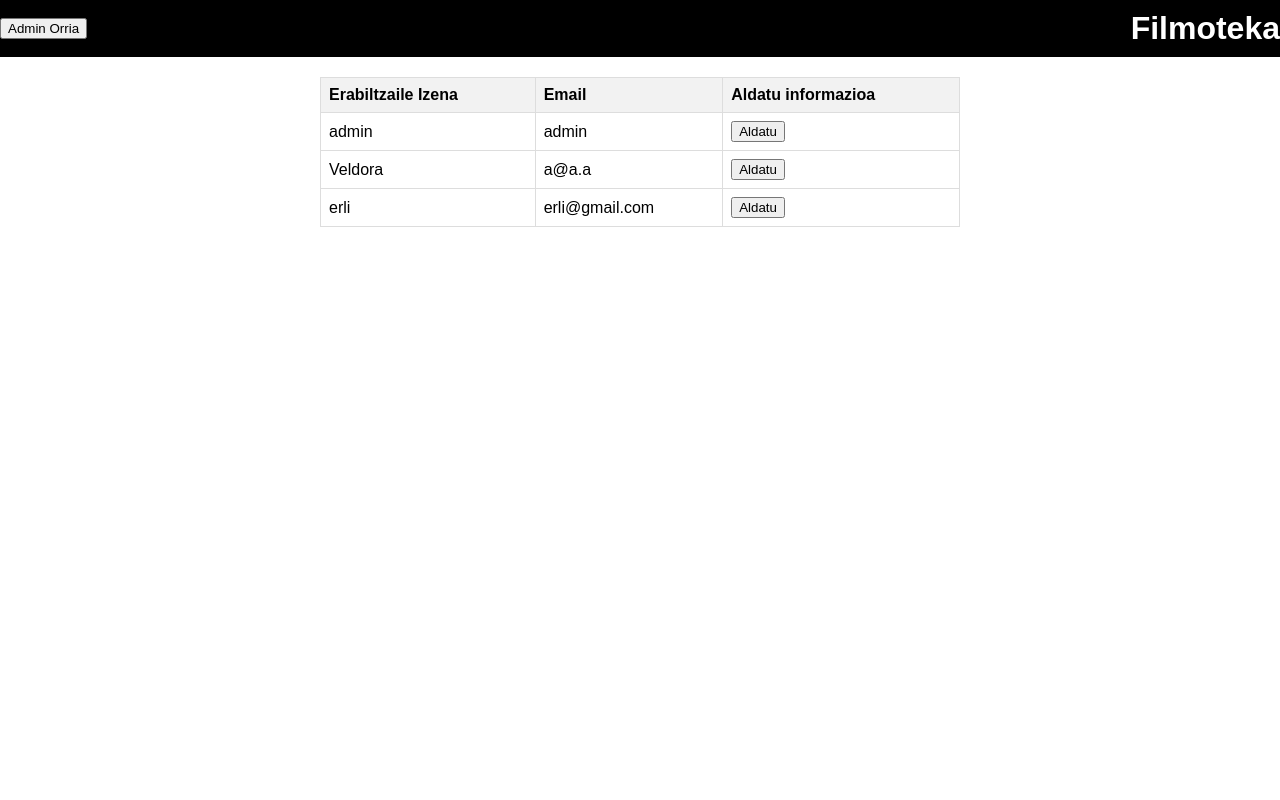
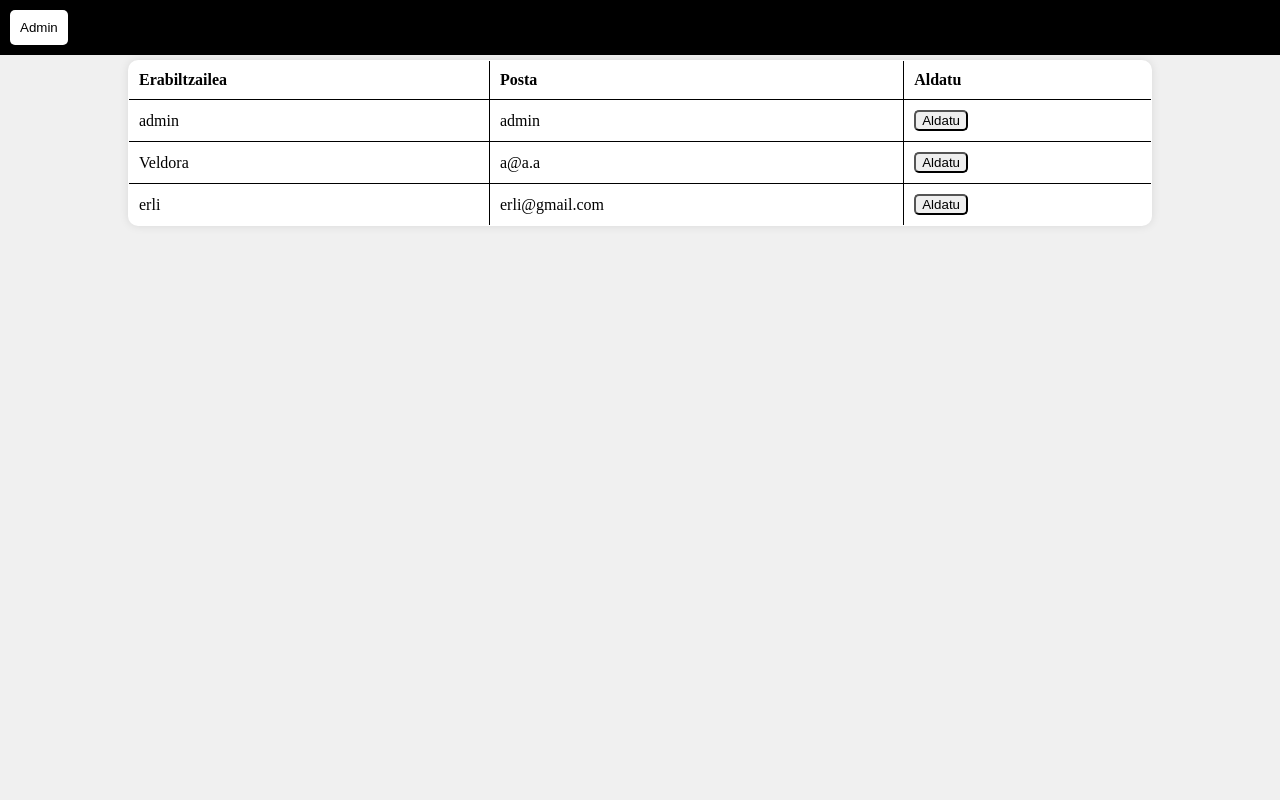
Before and after one commit to TamfuErli/ISAD_PROIEKTU, a Flask app: page /aldatu_datuak in a window 1280 px wide. Run offline with Flask 3, Linux system fonts and the light colour scheme.

Commit message:
json admin erabiltzaile

```diff
--- a/controller/erabiltzaile_kudeaketa.py
+++ b/controller/erabiltzaile_kudeaketa.py
@@ -1,6 +1,7 @@
 import datetime
-from flask import session
+from flask import jsonify, session
 from modeloa import Erabiltzailea, Alokairua, Pelikula, PelikulaList, Connection
+import json
 db=Connection()
 
 def erabiltzailea_logeatu(pPosta, pPasahitza):
@@ -49,7 +50,18 @@ def listaErabiltzaileak():
 
 def listaErabiltzaileakOnartuta():
     erabiltzaileak = db.select("SELECT * FROM Erabiltzailea WHERE Onartua = 1")
-    return [Erabiltzailea(*erabiltzailea) for erabiltzailea in erabiltzaileak]
+    erabiltzaile_json = [
+        {
+            "kodePers": erabiltzailea[0],
+            "izena": erabiltzailea[1],
+            "posta": erabiltzailea[3],
+            "alokairuKop": erabiltzailea[4],
+            "adminDa": erabiltzailea[5],
+            "Onartua": erabiltzailea[6]
+        }
+        for erabiltzailea in erabiltzaileak
+    ]
+    return erabiltzaile_json
 
 def erabiltzaileaOnartu(pPosta):
     posta = pPosta
--- a/controller/pagina_kontrola.py
+++ b/controller/pagina_kontrola.py
@@ -109,17 +109,19 @@ def submit_ezabatu():
 
 @app.route('/aldatu_datuak')
 def aldatu_datuak():
-    Erabiltzaileak=erabiltzaile_kudeaketa.listaErabiltzaileakOnartuta()
-    return render_template('datu_erabiltzaile_aldatu.html', Erabiltzaileak=Erabiltzaileak)
+    return render_template('datu_erabiltzaile_aldatu.html')
+@app.route('/lortu_datuak')
+def lortu_datuak():
+    return jsonify(erabiltzaile_kudeaketa.listaErabiltzaileakOnartuta())
+
 
 @app.route('/update_user', methods=['POST'])
 def update_user():
     posta = request.form.get('posta')
     izena = request.form.get('izena')
-    ePosta = request.form.get('ePosta')
-    erabiltzaile_kudeaketa.aldatuErabiltzailea(izena, posta, ePosta)
+    erabiltzaile_kudeaketa.aldatuErabiltzailea(izena, posta, posta)
     return redirect(url_for('aldatu_datuak'))
-    pass
+
 
 @app.route('/logout')
 def logout():
--- a/templates/datu_erabiltzaile_aldatu.html
+++ b/templates/datu_erabiltzaile_aldatu.html
@@ -1,93 +1,141 @@
 <!DOCTYPE html>
-<html lang="en">
+<html lang="eu">
 <head>
     <meta charset="UTF-8">
     <meta name="viewport" content="width=device-width, initial-scale=1.0">
-    <title>Erabiltzaile Lista</title>
+    <title>Erabiltzaileak Aldatu</title>
     <style>
         body {
             display: flex;
             flex-direction: column;
-            justify-content: flex-start;
             align-items: center;
             height: 100vh;
             margin: 0;
-            font-family: Arial, sans-serif;
+            background-color: #f0f0f0;
         }
-        .header {
-            width: 100%;
+        .top-bar {
             background-color: black;
             color: white;
             padding: 10px;
             display: flex;
-            justify-content: space-between;
             align-items: center;
+            width: 100%;
+            justify-content: flex-start; /* Align items to the left */
+            position: fixed;
+            top: 0;
+            left: 0;
+            z-index: 1000;
         }
-        .header h1 {
-            margin: 0;
+        .top-bar button {
+            background-color: white;
+            color: black;
+            border: none;
+            padding: 10px;
+            cursor: pointer;
+            border-radius: 5px;
         }
         table {
+            width: 80%;
             border-collapse: collapse;
-            width: 50%;
-            text-align: left;
-            margin-top: 20px;
+            margin-top: 60px; /* Adjusted to account for the fixed top bar */
+            background-color: white;
+            border-radius: 10px;
+            overflow: hidden;
+            box-shadow: 0 0 10px rgba(0, 0, 0, 0.1);
+        }
+        table, th, td {
+            border: 1px solid black;
         }
         th, td {
-            padding: 8px;
-            border: 1px solid #ddd;
+            padding: 10px;
+            text-align: left;
         }
-        th {
-            background-color: #f2f2f2;
+        button {
+            border-radius: 5px;
+        }
+        form {
+            margin-top: 10px;
+            padding: 10px;
+            background-color: white;
+            border: 1px solid black;
+            border-radius: 5px;
+            box-shadow: 0 0 10px rgba(0, 0, 0, 0.1);
         }
     </style>
 </head>
 <body>
-    <div class="header">
-        <a href="/admin">
-            <button>Admin Orria</button>
-        </a>
-        <h1>Filmoteka</h1>
+    <div class="top-bar">
+        <button onclick="window.location.href='/admin'">Admin</button>
     </div>
     <table>
         <thead>
             <tr>
-                <th>Erabiltzaile Izena</th>
-                <th>Email</th>
-                <th>Aldatu informazioa</th>
+                <th>Erabiltzailea</th>
+                <th>Posta</th>
+                <th>Aldatu</th>
             </tr>
         </thead>
-        <tbody>
-            {% for erabiltzaile in Erabiltzaileak %}
-            <tr>
-                <td>{{ erabiltzaile.izena }}</td>
-                <td>{{ erabiltzaile.posta }}</td>
-                <td>
-                    <button onclick="toggleForm('{{ erabiltzaile }}')">Aldatu</button>
-                    <div id="form-{{ erabiltzaile.id }}" style="display: none;">
-                        <form method="post" action="{{ url_for('update_user') }}">
-                            <label for="izena">Izena:</label>
-                            <input type="text" id="izena" name="izena" placeholder="{{ erabiltzaile.izena }}">
-                            <label for="posta">Email:</label>
-                            <input type="email" id="posta" name="posta" placeholder="{{ erabiltzaile.posta }}">
-                            <input type="hidden" name="ePosta" value="{{ erabiltzaile.posta }}">
-                            <button type="aldatu">Bidali</button>
-
-                        </form>
-                    </div>
-                </td>
-                <script>
-                    function toggleForm(id) {
-                        var form = document.getElementById('form-' + id);
-                        if (form.style.display === 'none') {
-                            form.style.display = 'block';
-                        } else {
-                            form.style.display = 'none';
-                        }
-                    }
-                </script>
-            </tr>
-            {% endfor %}
+        <tbody id="user-table-body">
+            <!-- User data will be populated here -->
         </tbody>
     </table>
+
+    <div id="form-container"></div> <!-- Container for the form -->
+
+    <script>
+        fetch('/lortu_datuak')
+            .then(response => response.json())
+            .then(data => {
+                const tableBody = document.getElementById('user-table-body');
+                data.forEach(erabiltzaile => {
+                    const row = document.createElement('tr');
+                    row.innerHTML = `
+                        <td>${erabiltzaile.izena}</td>
+                        <td>${erabiltzaile.posta}</td>
+                        <td><button onclick="openForm('${erabiltzaile.izena}', '${erabiltzaile.posta}', this)">Aldatu</button></td>
+                    `;
+                    tableBody.appendChild(row);
+                });
+            });
+
+        function openForm(izena, posta, button) {
+            const formHtml = `
+            <form id="update-form" action="/update_user" method="POST">
+                <label for="izena">Izena:</label>
+                <input type="text" id="izena" name="izena" value="${izena}">
+                <label for="posta">Posta:</label>
+                <input type="email" id="posta" name="posta" value="${posta}">
+                <button type="submit">Aldatu</button>
+            </form>
+            `;
+            const formContainer = document.getElementById('form-container');
+            formContainer.innerHTML = formHtml;
+
+            document.getElementById('update-form').addEventListener('submit', function(event) {
+            event.preventDefault();
+            const formData = new FormData(this);
+            fetch('/update_user', {
+                method: 'POST',
+                body: formData
+            })
+            .then(response => response.json())
+            .then(data => {
+                if (data.success) {
+                // Handle successful update
+                alert('Erabiltzailea eguneratu da!');
+                formContainer.innerHTML = '';
+                // Optionally, refresh the user table or update the row
+                } else {
+                // Handle error
+                alert('Errorea gertatu da!');
+                }
+            })
+            .catch(error => {
+                console.error('Error:', error);
+                alert('Errorea gertatu da!');
+            });
+            });
+        }
+    </script>
 </body>
 </html>
--- a/templates/datuak_aldatu.html
+++ b/templates/datuak_aldatu.html
@@ -74,7 +74,7 @@
         </div>
     </div>
     <div class="form-container">
-        <form action="{{ url_for('submit_datuak') }}" method="post">
+        <form action="{{ url_for('update_user') }}" method="post">
             <input type="text" name="izenBerria" placeholder="Izena" required>
             <input type="email" name="emailBerria" placeholder="Email" required>
             <input type="pasahitza" name="pasahitzBerria" placeholder="Pasahitza" required>
```
